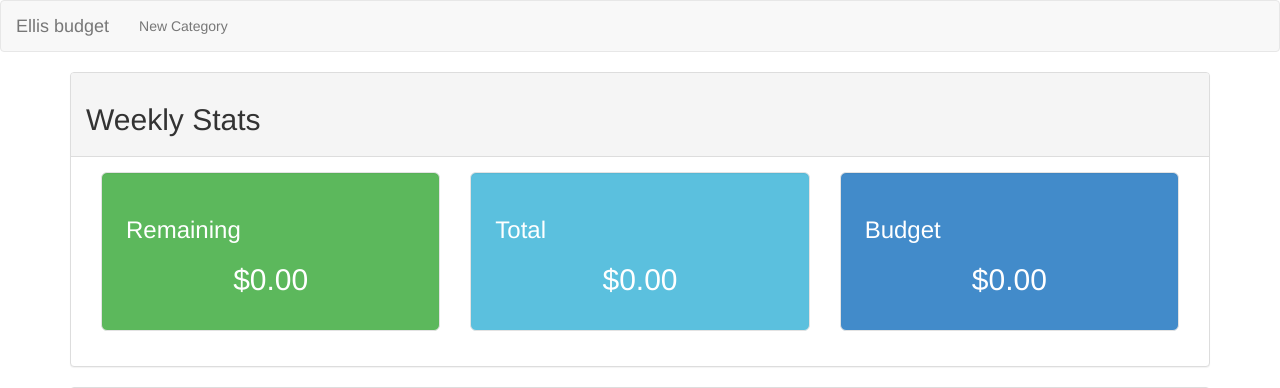
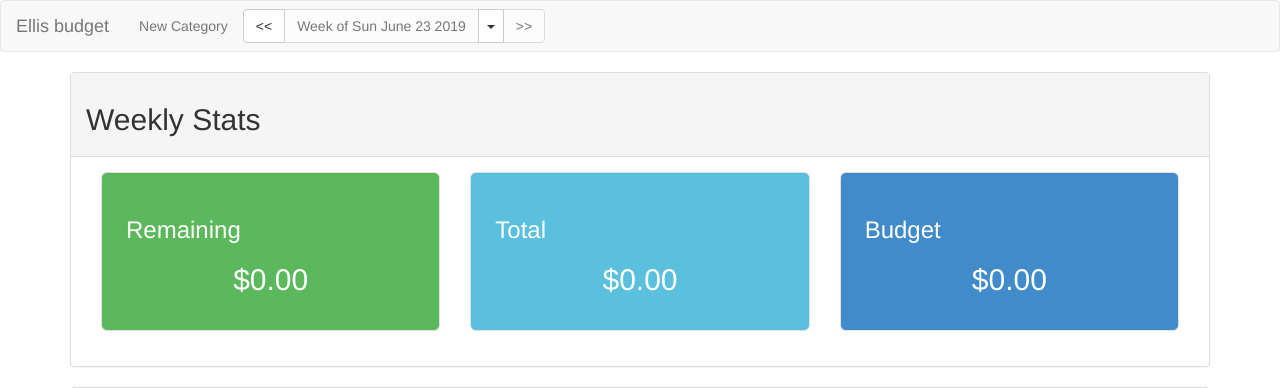
Before and after one commit to DrtyDogg/bean-counter, a Flask app: page / in a window 1280 px wide. Shown: the top 388 px of the page. Run offline with Flask 2, Linux system fonts and the light colour scheme; data that the repository does not hold is empty; parts of the project's set-up code (start-up, migrations or seed data) failed here and were passed over; some libraries are stand-ins or nearby versions.

Commit message:
Added ability to select working week

```diff
--- a/app/filters.py
+++ b/app/filters.py
@@ -1,3 +1,4 @@
+from datetime import datetime
 # Local imports
 from app import app
 
@@ -12,3 +13,10 @@ def format_date(date):
 def format_dollars(amount):
     """ format a float as $0.00 """
     return '${:,.2f}'.format(amount)
+
+
+@app.template_filter('week_of')
+def format_week_of(week):
+    # Get the datetime object from
+    start_day = datetime.strptime('2019w{} SUN'.format(week), '%YW%U %a')
+    return start_day.strftime('Week of %a %B %d %Y')
--- a/app/routes.py
+++ b/app/routes.py
@@ -1,6 +1,6 @@
 from datetime import datetime
 from decimal import Decimal
-from flask import flash, redirect, render_template, url_for
+from flask import flash, redirect, render_template, request, session, url_for
 from sqlalchemy import extract, func
 from calendar import monthrange
 
@@ -13,19 +13,50 @@ from app.models import Category, LineItem
 today = datetime.now().date()
 
 
+@app.before_request
+def before_request():
+    session['current_week'] = today.isocalendar()[1]
+    if 'current_view' not in session:
+        session['current_view'] = today.isocalendar()[1]
+        # Convert the iso week into the date for Sunday
+        # start_day = datetime.strptime('2019w{} SUN', '%YW%U %a')
+        # Convert today into Sunday
+        # idx = (today.weekday() + 1) % 7
+        # sunday = today - timedelta(idx)
+
+
+@app.route(app.config['APPLICATION_ROUTE'] + '/set_week/<value>',
+           methods=['GET'])
+def set_week(value):
+    prev = request.args.get('return')
+    if prev is None:
+        prev = '/index'
+    current = int(session['current_view'])
+    if value == 'next':
+        session['current_view'] = current + 1
+    elif value == 'previous':
+        session['current_view'] = current - 1
+    elif value == 'today':
+        session['current_view'] = session['current_week']
+    else:
+        flash('Invalid date set', 'warning')
+    return redirect(prev)
+
+
 @app.route(app.config['APPLICATION_ROUTE'] + '/')
 @app.route(app.config['APPLICATION_ROUTE'] + '/index')
 def index():
+    categories = Category.query.all()
 
-    categories = Category.query.all()
     for category in categories:
 
         # Sum the total of the amount category for the current week
         weekly_total = db.session\
             .query(func.sum(LineItem.amount))\
-            .filter(LineItem.week == today.isocalendar()[1])\
+            .filter(LineItem.week == session['current_view'])\
             .filter(LineItem.category_id == category.id)\
             .first()[0]
+
         if weekly_total:
             category.weekly_total = Decimal(weekly_total)
         else:
@@ -43,26 +74,29 @@ def index():
         # Get the monthly budget
         days_in_month = monthrange(today.year, today.month)[1]
         category.monthly_budget = category.budget_amount/7*days_in_month
-    return render_template('index.html', title='Home', categories=categories)
+    return render_template('index.html',
+                           title='Home',
+                           categories=categories)
 
 
 # /category/<ID>
 @app.route(app.config['APPLICATION_ROUTE'] + '/category/<category_id>',
            methods=['GET'])
 def category(category_id):
-
+    # Get the currently set week
+    current_view = datetime.strptime('2019w{} SUN'.format(session['current_view']), '%YW%U %a')
     categories = Category.query.all()
     monthly_items = LineItem.query\
-        .filter(extract('month', LineItem.date) == today.month)\
+        .filter(extract('month', LineItem.date) == current_view.month)\
         .filter(LineItem.category_id == category_id)\
         .all()
     weekly_items = LineItem.query\
-        .filter(LineItem.week == today.isocalendar()[1])\
+        .filter(LineItem.week == session['current_view'])\
         .filter(LineItem.category_id == category_id)\
         .all()
     # Build up the category information
     category = Category.query.filter(Category.id == category_id).first()
-    days_in_month = monthrange(today.year, today.month)[1]
+    days_in_month = monthrange(current_view.year, current_view.month)[1]
     category.monthly_budget = category.budget_amount/7*days_in_month
 
     return render_template('category.html',
--- a/app/templates/base.html
+++ b/app/templates/base.html
@@ -11,7 +11,8 @@ Welcome to your Budget
 <nav class="navbar navbar-default">
     <div class="container-fluid">
         <div class="navbar-header">
-            <button type="button" class="navbar-toggle collapsed" data-toggle="collapse" data-target="#bs-example-navbar-collapse-1" aria-expanded="false">
+            <button type="button" class="navbar-toggle collapsed" data-toggle="collapse"
+                data-target="#bs-example-navbar-collapse-1" aria-expanded="false">
                 <span class="sr-only">Toggle navigation</span>
                 <span class="icon-bar"></span>
                 <span class="icon-bar"></span>
@@ -31,10 +32,37 @@ Welcome to your Budget
                 <li>
                     <a href="{{ url_for('new_category') }}">New Category</a>
                 </li>
+                <li>
+                </li>
             </ul>
-
+            <div class="btn-group" role="group">
+                <a type="button" class="btn btn-default navbar-btn"
+                    href="{{ url_for('set_week', value='previous') }}?return={{ request.full_path }}">
+                    &lt;&lt;
+                </a>
+                <div class="btn-group" role="group">
+                    <a type="button" class="btn btn-default navbar-btn disabled" href="">
+                        {{ session['current_view'] | week_of }}
+                    </a>
+                    <a type="button" class="btn btn-default dropdown-toggle navbar-btn" data-toggle="dropdown"
+                        aria-haspopup="true" aria-expanded="false">
+                        <span class="caret"></span>
+                        <span class="sr-only">Toggle Dropdown</span>
+                    </a>
+                    <ul class="dropdown-menu">
+                        <li>
+                            <a href="{{ url_for('set_week', value='today') }}?return={{ request.full_path }}">
+                                Current Week
+                            </a>
+                        </li>
+                    </ul>
+                </div>
+                <a type="button" class="btn btn-default navbar-btn {{ 'disabled' if session.current_view >= session.current_week }}"
+                    href="{{ url_for('set_week', value='next') }}?return={{ request.full_path }}">
+                    &gt;&gt;</button>
+                </a>
+            </div>
         </div>
-    </div>
 </nav>
 {% endblock %}
 
@@ -42,9 +70,9 @@ Welcome to your Budget
 <div class="container">
     {% with messages = get_flashed_messages() %}
     {% if messages %}
-        {% for message in messages %}
-        <div class="alert alert-info">{{ message }}</div>
-        {% endfor %}
+    {% for message in messages %}
+    <div class="alert alert-info">{{ message }}</div>
+    {% endfor %}
     </ul>
     {% endif %}
     {% endwith %}
```
